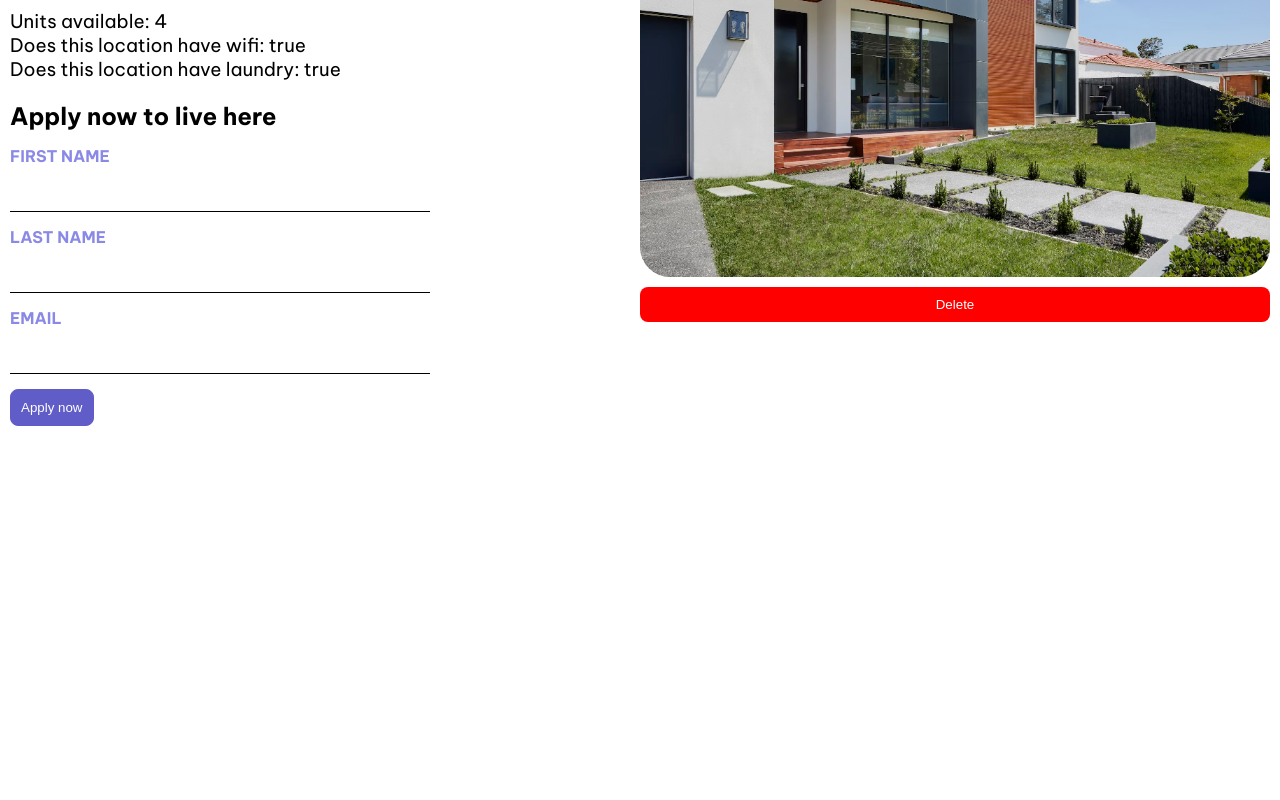
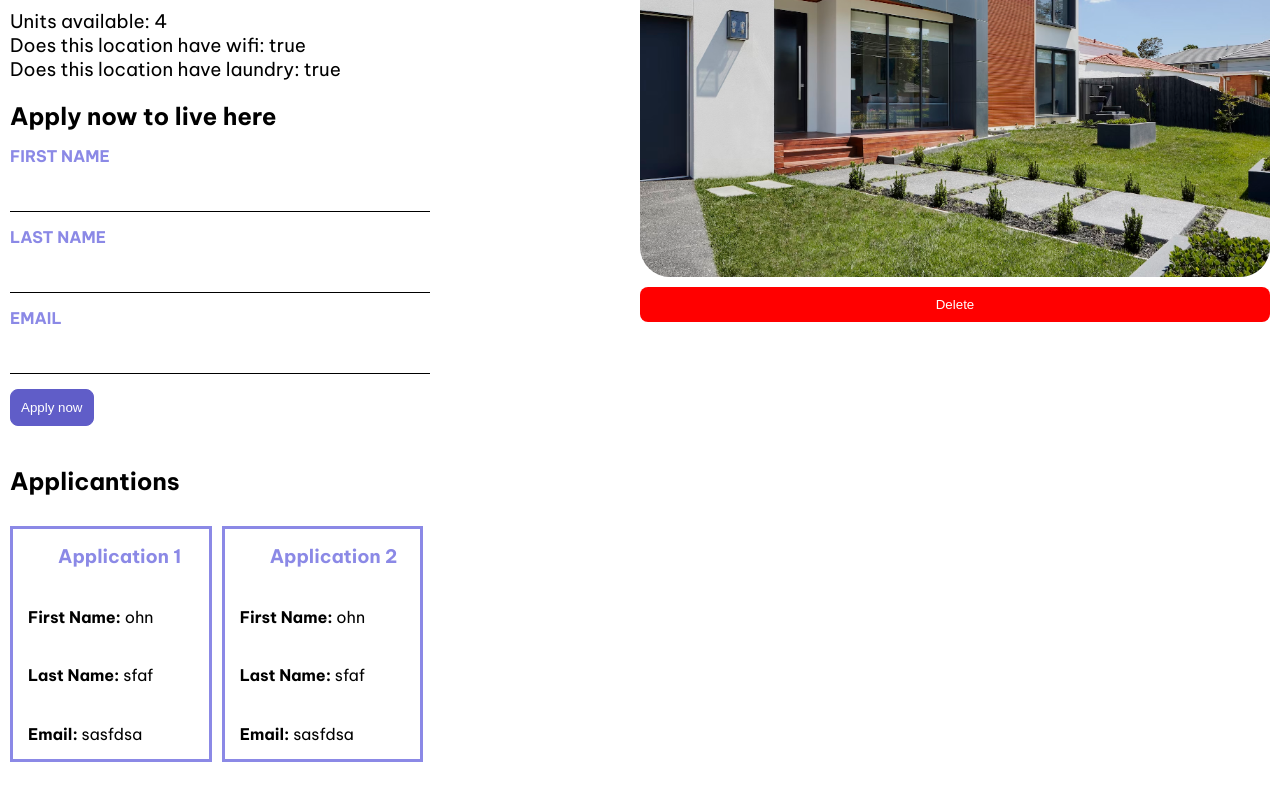
Before and after one commit to adamr7777/Angular_interview_test, an Angular app: page /details/0 in a window 1280 px wide. Shown: the part 368-1168 px from the top of the page. Before the commit the page ends 804 px from the top, so only its background shows below. Built offline with nearby package versions, Linux system fonts and the light colour scheme.

Commit message:
tracking applicants

```diff
--- a/src/app/details/details.component.css
+++ b/src/app/details/details.component.css
@@ -103,3 +103,32 @@ input.ng-invalid.ng-touched {
     height: 400px;
   }
 }
+
+.applications {
+  margin: 40px 0;
+}
+
+.applications-list {
+  display: grid;
+  grid-template-columns: 1fr 1fr 1fr 1fr 1fr 1fr;
+  grid-gap: 10px;
+}
+
+.applications-item {
+  display: flex;
+  flex-direction: column;
+  justify-content: space-between;
+  border: var(--secondary-color) solid 3px;
+  margin: 30px 0;
+  padding: 15px;
+  height: 200px;
+}
+
+.application-title {
+  color: var(--secondary-color);
+  margin-left: 30px;
+}
+
+.detail-label span {
+  font-weight: bold;
+}
--- a/src/app/details/details.component.ts
+++ b/src/app/details/details.component.ts
@@ -52,6 +52,23 @@ import { FormControl, FormGroup, ReactiveFormsModule, Validators } from '@angula
           <button type="submit" class="primary apply-btn">Apply now</button>
         </form>
       </section>
+      <section class="applications">
+        <h2 class="applications-heading">Applicantions</h2>
+        <ul class="applications-list">
+            <li class="applications-item">
+                <h3 class="application-title">Application 1</h3>
+                <p class="detail-label"><span>First Name:</span> ohn</p>
+                <p class="detail-label"><span>Last Name:</span> sfaf</p>
+                <p class="detail-label"><span>Email:</span> sasfdsa</p>
+          </li>
+          <li class="applications-item">
+                <h3 class="application-title">Application 2</h3>
+                <p class="detail-label"><span>First Name:</span> ohn</p>
+                <p class="detail-label"><span>Last Name:</span> sfaf</p>
+                <p class="detail-label"><span>Email:</span> sasfdsa</p>
+          </li>
+        </ul>
+      </section>
     </article>
   `,
   styleUrls: ['./details.component.css'],
@@ -71,11 +88,14 @@ export class DetailsComponent {
 
   formText = 'Apply now to live here';
 
-  notValid: Boolean = false;
+  notValid: boolean = false;
+
+
 
   constructor() {
     const housingLocationId = parseInt(this.route.snapshot.params['id'], 10);
     this.housingLocation = this.housingService.getHousingLocationById(housingLocationId);
+
   }
 
   deleteMe() {
--- a/src/app/home/home.component.ts
+++ b/src/app/home/home.component.ts
@@ -16,7 +16,7 @@ import { HousingService } from '../housing.service';
       <form>
         <input type="text" placeholder="Filter by city" #filter>
         <button class="primary" type="button" (click)="handleSearch(filter.value)">Search</button>
-        <button class="primary reset-btn" type="button" (click)="handleReset()">Reset</button>
+        <button class="primary reset-btn" type="button" (click)="handleReset(filter)">Reset</button>
       </form>
     </section>
     <section class="results">
@@ -40,7 +40,7 @@ export class HomeComponent {
   }
 
   // Task 4.1 Search btn functionality
-  handleSearch(inputText: String) {
+  handleSearch(inputText: string) {
     if(!inputText) {
       this.filteredLocationsList = this.housingLocationList;
       return;
@@ -50,8 +50,9 @@ export class HomeComponent {
       location.city.toLowerCase().includes(inputText.toLowerCase()))
   }
   // Task 4.2 Reset Filter btn functionality
-  handleReset() {
+  handleReset(filter: HTMLInputElement) {
     this.filteredLocationsList = this.housingLocationList;
+    filter.value = '';
   }
   // notes:
   // *added 5px left margin to Reset btn in css as well as hovered state (cursor: pointer) to Search and Reset btn
--- a/src/app/housing.service.ts
+++ b/src/app/housing.service.ts
@@ -137,11 +137,14 @@ export class HousingService {
   getHousingLocationById(id: number): HousingLocation | undefined {
     return this.housingLocationList.find(housingLocation => housingLocation.id === id);
   }
+
   submitApplication(firstName: string, lastName: string, email: string, id: number) {
-    // console.log(`Homes application received: firstName: ${firstName}, lastName: ${lastName}, email: ${email}.`);
-    console.log(id);
-    // this.housingLocationList[id].test = 'test'
-
+    // Task 5.2
+    this.housingLocationList[id].users?.push({
+      firstName,
+      lastName,
+      email
+    });
   }
 
   deleteHousingLocation(id: number) {
--- a/src/app/housinglocation.ts
+++ b/src/app/housinglocation.ts
@@ -8,5 +8,9 @@ export interface HousingLocation {
   availableUnits: number;
   wifi: boolean;
   laundry: boolean;
-  users: [] | null
+  users: {
+    firstName: string;
+    lastName: string;
+    email: string;
+  }[] | null;
 }
```
